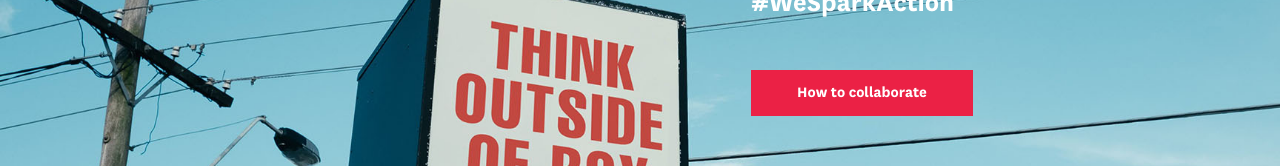
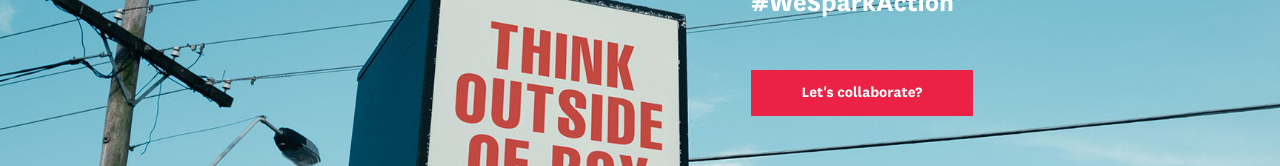
Before and after one commit to giro0710/gp-nagata, an Angular app: page /home in a window 1280 px wide. Shown: the part 412-578 px from the top of the page. Built offline with nearby package versions, Linux system fonts and the light colour scheme.

Commit message:
Done revision on top page photos and design.

```diff
--- a/src/app/home/home.component.html
+++ b/src/app/home/home.component.html
@@ -10,7 +10,7 @@
       </h1>
       <h3>#WeSparkAction</h3>
       <button class="btn btn-outline-primary" routerLink="/about">
-        How to collaborate
+        Let's collaborate?
       </button>
     </div>
   </div>
```
